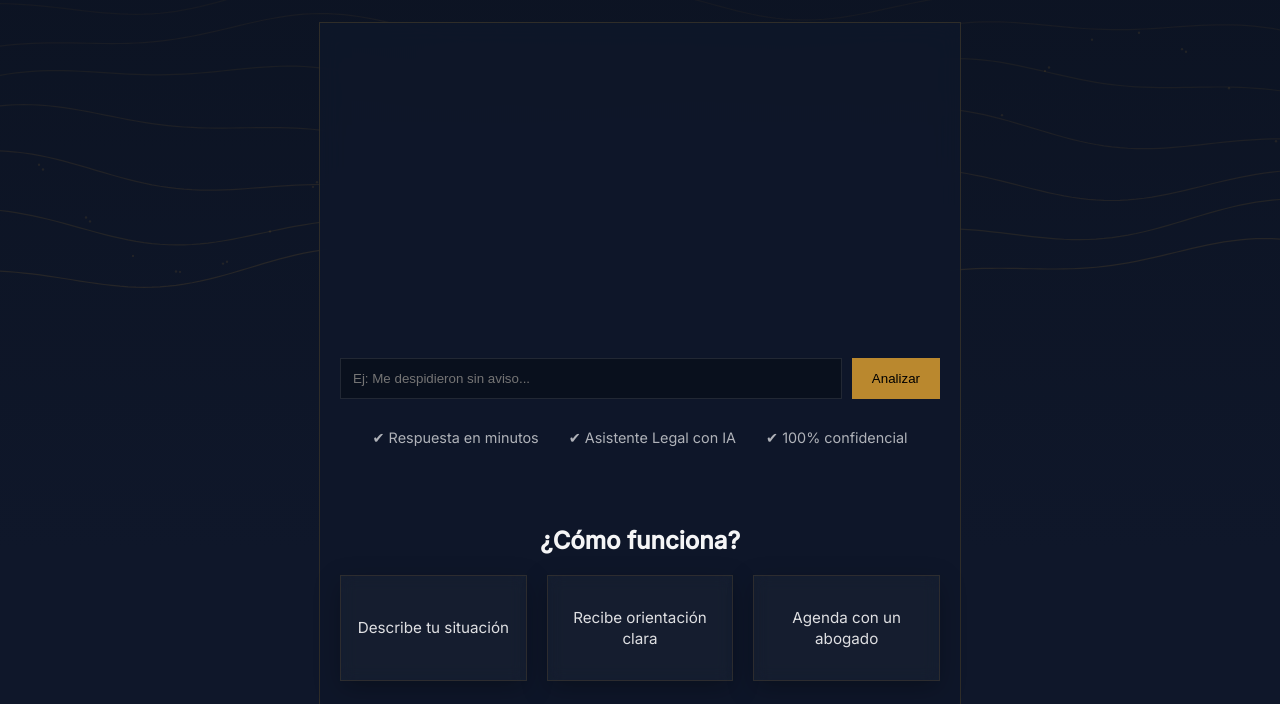
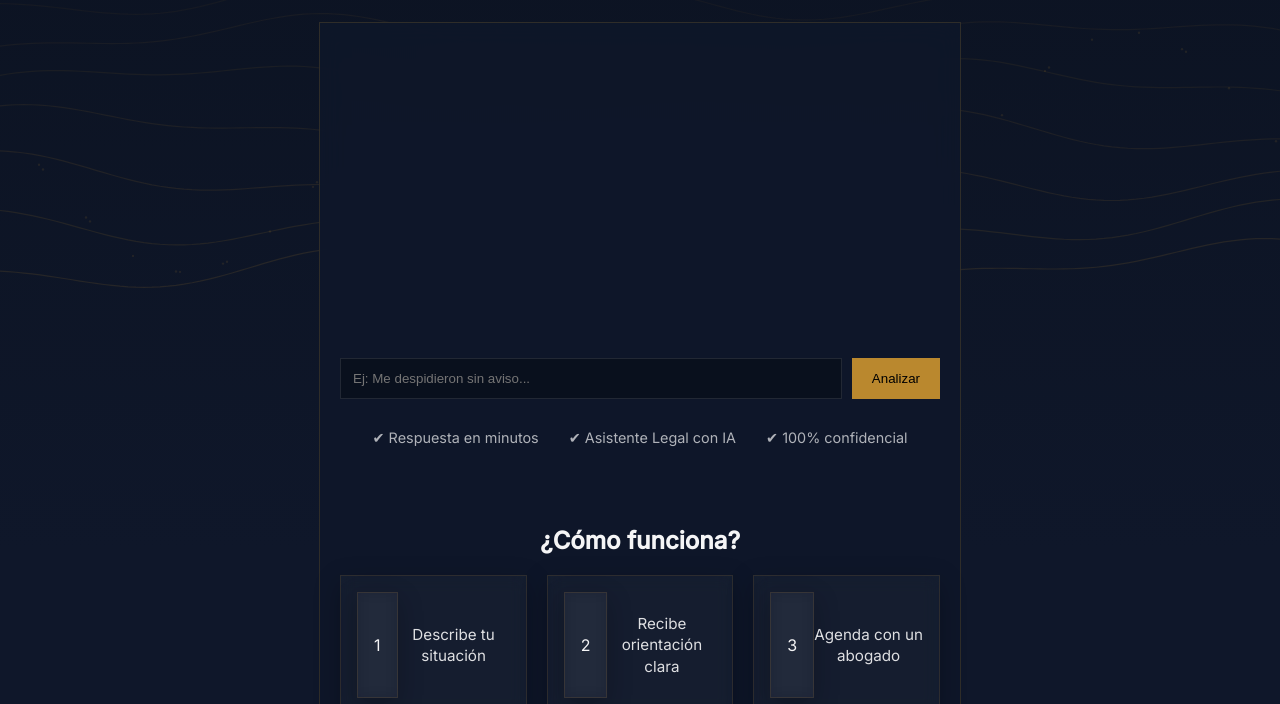
Before and after one commit to chatbot01legal-maker/Abolegal-, a plain HTML site: page index.html in a window 1280 px wide. Shown: the part 248-952 px from the top of the page. Drawn offline with Linux system fonts and the light colour scheme.

Commit message:
Fix HTML formatting and structure

```diff
--- a/index.html
+++ b/index.html
@@ -86,11 +86,23 @@
       <h2>¿Cómo funciona?</h2>
 
       <div class="steps">
-        <div></span><p>Describe tu situación</p></div>
-        <div></span><p>Recibe orientación clara</p></div>
-        <div></span><p>Agenda con un abogado</p></div>
+
+  <div class="step-card">
+    <div class="step-number">1</div>
+    <p>Describe tu situación</p>
+  </div>
+
+  <div class="step-card">
+    <div class="step-number">2</div>
+    <p>Recibe orientación clara</p>
+  </div>
+
+  <div class="step-card">
+    <div class="step-number">3</div>
+    <p>Agenda con un abogado</p>
+  </div>
+
       </div>
-    </div>
 
     <div class="areas">
       <h2>Áreas de práctica</h2>
```
